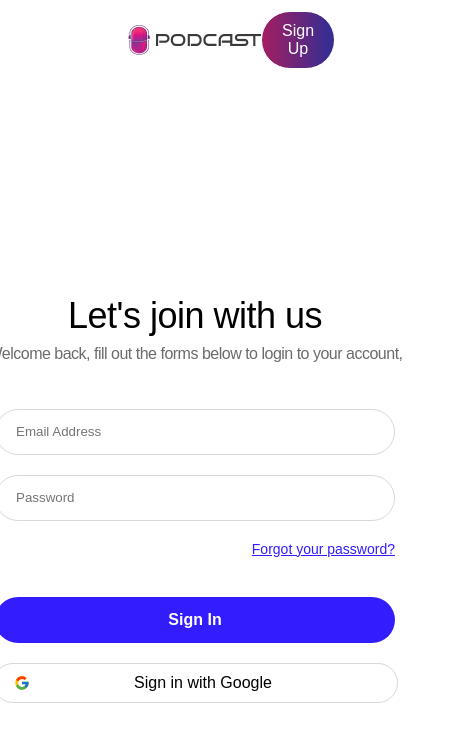
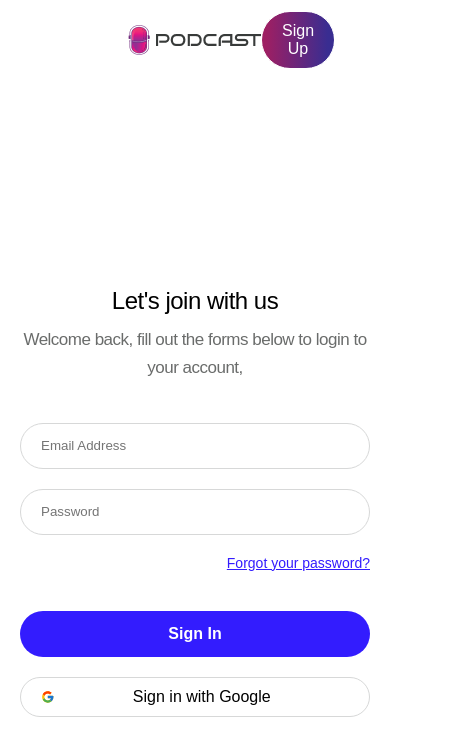
Before and after one commit to bekhzodallaev/milliy-podcast-app, a React (Create React App) app: page /signin in a window 390 px wide. Shown: the top 756 px of the page, 453 px wide, since content can reach past the window. Built offline with nearby package versions, Linux system fonts and the light colour scheme; a web font is replaced by a local one.

Commit message:
Add responsiveness to the Sig in

```diff
--- a/src/pages/LandingPage/Auth/SignIn/SignIn.module.css
+++ b/src/pages/LandingPage/Auth/SignIn/SignIn.module.css
@@ -122,3 +122,31 @@
 .google_signin:hover {
   background: #f6f6f6;
 }
+
+/* For mobile version */
+
+@media only screen and (max-width: 799px) {
+  .title_container_title {
+    font-size: 1.5rem;
+    font-style: normal;
+    font-weight: 500;
+  }
+  .title_container_content {
+    font-size: 1.0625rem;
+    font-style: normal;
+    font-weight: 400;
+    width: 100%;
+  }
+  .input_container {
+    width: 100%;
+  }
+  .buttons_container {
+    width: 100%;
+  }
+  .signin_button {
+    width: 100%;
+  }
+  .google_signin {
+    width: 100%;
+  }
+}
```
